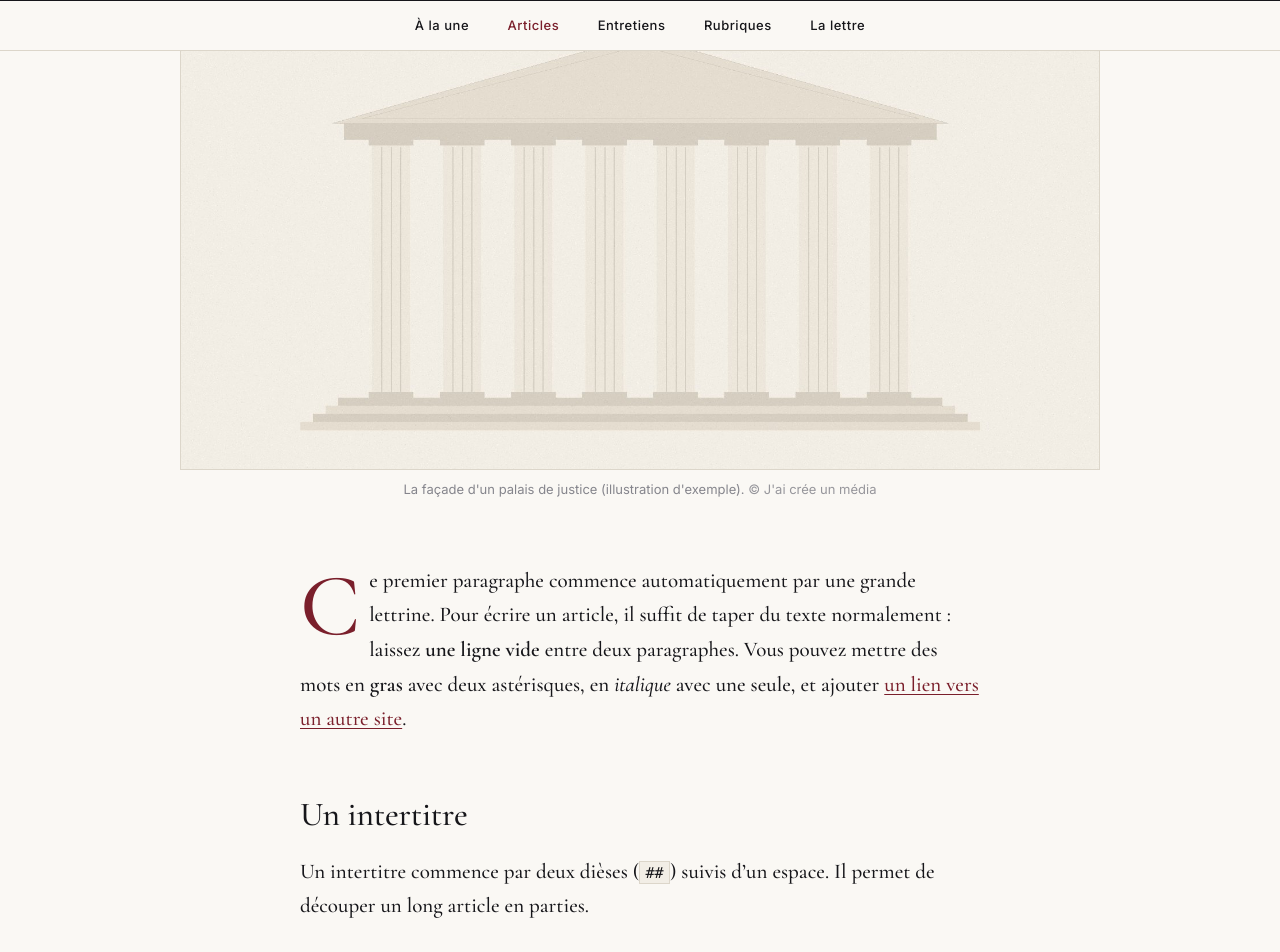
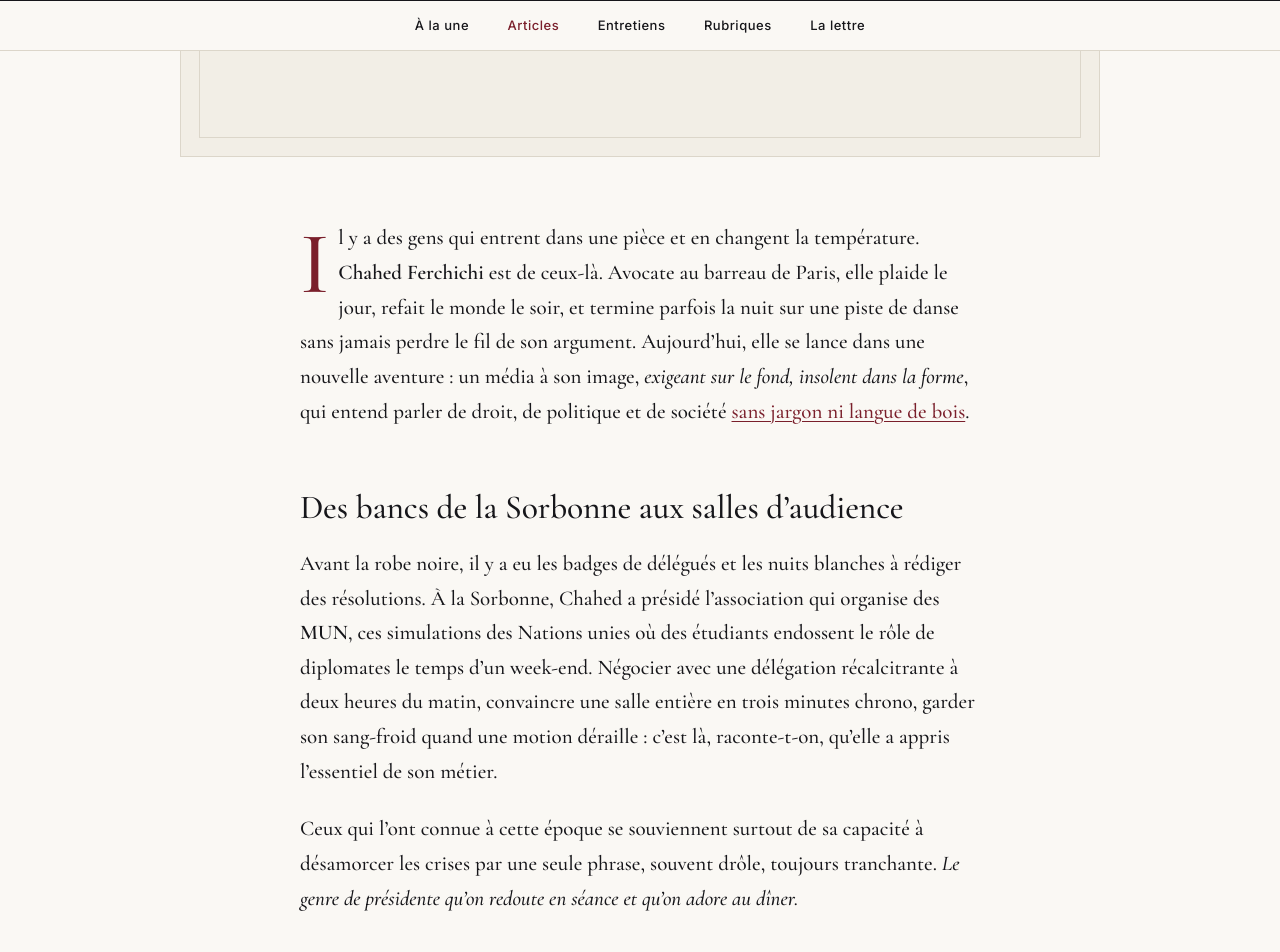
Before and after one commit to Trip0lit/test, a Jekyll site: the page built from _posts/2026-10-02-article-exemple.md, in a window 1280 px wide and 1400 px high, scrolled down 844 px. Shown: the top 952 px of the window. Built offline with Jekyll 4.4.1, drawn with Linux system fonts in a browser that asks for light colours; some of the changed text lies outside the part shown; grey boxes are pictures that could not be loaded.

Commit message:
Update 2026-10-02-article-exemple.md

```diff
--- a/_posts/2026-10-02-article-exemple.md
+++ b/_posts/2026-10-02-article-exemple.md
@@ -6,7 +6,7 @@
 # ---------------------------------------------------------------
 
 # Titre de l'article (obligatoire)
-title: "Article d'exemple : tout ce que vous pouvez faire dans un article"
+title: "Une Parisienne tête d'affiche"
 
 # Date de publication au format année-mois-jour (obligatoire)
 date: 2026-10-02
@@ -17,59 +17,59 @@
 image_credit: "J'ai crée un média"
 
 # Résumé de quelques lignes, affiché sous le titre et dans les listes
-description: "Cet article sert de modèle : il montre le titre, le résumé, l'image de couverture, la mise en forme du texte et l'insertion d'une ou plusieurs photos."
+description: "Chahed Ferchichi, grande avocate pleine d'esprit et du curiosité ouvre son média "j'ai créé un média""
 
 # Facultatif : la rubrique (petit mot en couleur) et l'auteur
-rubrique: Mode d'emploi
-auteur: La rédaction
+rubrique: La New de la Semaine
+auteur: Chahed Ferchichi
 ---
 
-Ce premier paragraphe commence automatiquement par une grande lettrine. Pour écrire un article, il suffit de taper du texte normalement : laissez **une ligne vide** entre deux paragraphes. Vous pouvez mettre des mots en **gras** avec deux astérisques, en *italique* avec une seule, et ajouter [un lien vers un autre site](https://www.legifrance.gouv.fr).
+Il y a des gens qui entrent dans une pièce et en changent la température. **Chahed Ferchichi** est de ceux-là. Avocate au barreau de Paris, elle plaide le jour, refait le monde le soir, et termine parfois la nuit sur une piste de danse sans jamais perdre le fil de son argument. Aujourd'hui, elle se lance dans une nouvelle aventure : un média à son image, *exigeant sur le fond, insolent dans la forme*, qui entend parler de droit, de politique et de société [sans jargon ni langue de bois](https://www.legifrance.gouv.fr).
 
-## Un intertitre
+## Des bancs de la Sorbonne aux salles d'audience
 
-Un intertitre commence par deux dièses (`##`) suivis d'un espace. Il permet de découper un long article en parties.
+Avant la robe noire, il y a eu les badges de délégués et les nuits blanches à rédiger des résolutions. À la Sorbonne, Chahed a présidé l'association qui organise des **MUN**, ces simulations des Nations unies où des étudiants endossent le rôle de diplomates le temps d'un week-end. Négocier avec une délégation récalcitrante à deux heures du matin, convaincre une salle entière en trois minutes chrono, garder son sang-froid quand une motion déraille : c'est là, raconte-t-on, qu'elle a appris l'essentiel de son métier.
 
-### Une question d'entretien commence par trois dièses ?
+Ceux qui l'ont connue à cette époque se souviennent surtout de sa capacité à désamorcer les crises par une seule phrase, souvent drôle, toujours tranchante. *Le genre de présidente qu'on redoute en séance et qu'on adore au dîner.*
 
-Avec trois dièses (`###`), on obtient une ligne en gras soulignée d'un trait bordeaux sur la gauche : c'est le style idéal pour les questions d'une interview. La réponse s'écrit ensuite comme un paragraphe ordinaire.
+{% include photo.html fichier="chahed-portrait.jpg" legende="Chahed Ferchichi, avocate au barreau de Paris et fondatrice du média." credit="J'ai créé un média" %}
 
-## Une photo dans le texte
+## L'entretien
 
-Pour insérer une photo, déposez-la d'abord dans le dossier `assets/images`, puis recopiez la ligne ci-dessous en changeant le nom du fichier, la légende et le crédit :
+### Pourquoi lancer un média maintenant ?
 
-{% include photo.html fichier="exemple-balance.jpg" legende="La balance, symbole de la justice." credit="J'ai crée un média" %}
+« Parce que tout le monde a un avis sur tout, mais presque personne n'explique comment les choses fonctionnent vraiment. Le droit est partout dans nos vies, et on le traite comme une langue morte. Je veux le rendre vivant, accessible, et un peu piquant. »
 
-La légende et le crédit sont facultatifs. Une photo peut aussi être affichée **plus large** que le texte en ajoutant `taille="large"` :
+### Le droit, la politique… et la nuit. Comment tout concilier ?
 
-{% include photo.html fichier="exemple-bibliotheque.jpg" legende="Une bibliothèque de droit (illustration d'exemple)." taille="large" %}
+« Très mal, et c'est très bien comme ça ! Plus sérieusement, je crois qu'on comprend mieux une époque en sortant de chez soi. Les meilleures conversations politiques que j'ai eues, je les ai eues à trois heures du matin, pas dans un amphithéâtre. »
 
-## Plusieurs photos côte à côte
+### Votre humour vous a-t-il déjà joué des tours ?
 
-Pour en afficher deux ou trois sur une même ligne, on sépare les noms des fichiers par des virgules :
+« Plus d'une fois. Mais un bon trait d'esprit, c'est comme une bonne plaidoirie : il faut savoir le placer au bon moment. J'ai appris à attendre… un peu. »
 
-{% include galerie.html fichiers="exemple-balance.jpg, exemple-plume.jpg" legende="Deux photos côte à côte." %}
+## Une vie en images
 
-{% include galerie.html fichiers="exemple-plume.jpg, exemple-balance.jpg, exemple-bibliotheque.jpg" legende="Trois photos côte à côte : sur téléphone, elles s'affichent les unes sous les autres." %}
+{% include photo.html fichier="chahed-tribune.jpg" legende="À la tribune, lors d'une simulation des Nations unies à la Sorbonne." taille="large" %}
 
-## Citations et listes
+{% include galerie.html fichiers="chahed-mun.jpg, chahed-palais.jpg" legende="Des conférences étudiantes au Palais de justice." %}
 
-Une citation mise en valeur commence par le signe `>` :
+{% include galerie.html fichiers="chahed-plaidoirie.jpg, chahed-redaction.jpg, chahed-soiree.jpg" legende="Plaider, écrire, sortir : les trois vies de Chahed Ferchichi." %}
 
-> « Une citation importante, mise en valeur au milieu de l'article. »
+## Ce que promet le média
 
-Et une liste commence par des tirets :
+> « Je ne veux pas faire un média de plus. Je veux faire celui que j'aurais aimé lire. »
 
-- un premier point ;
-- un deuxième point ;
-- un dernier point.
+Au programme des prochaines semaines :
 
-Pour une liste numérotée, on écrit `1.`, `2.`, `3.` en début de ligne :
+- des décryptages juridiques de l'actualité, sans jargon ;
+- des entretiens avec celles et ceux qui font la vie politique et judiciaire ;
+- des chroniques à l'humour assumé, parce qu'on peut être sérieux sans se prendre au sérieux.
 
-1. Déposer les photos dans `assets/images`.
-2. Créer le fichier de l'article dans `_posts`.
-3. Enregistrer : le site se met à jour en une ou deux minutes.
+Pour ne rien manquer :
+
+1. Ajoutez le site à vos favoris.
+2. Suivez le média sur les réseaux sociaux.
+3. Partagez cet article à ceux qui pensent encore que le droit est ennuyeux.
 
 ---
-
-Une ligne composée de trois tirets (`---`) trace un séparateur, comme celui ci-dessus. Tout le reste est expliqué pas à pas dans le fichier README du projet.
```
